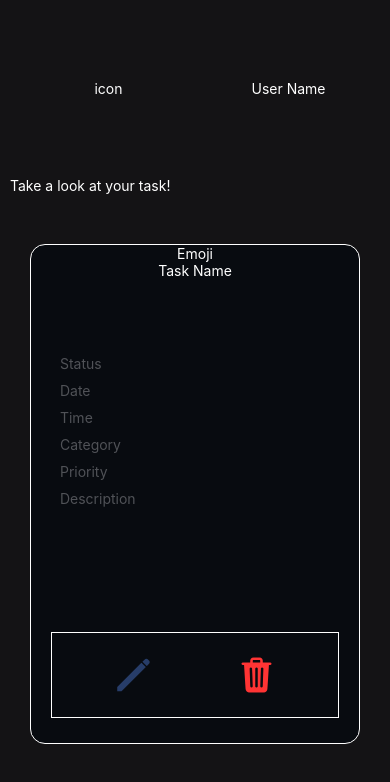
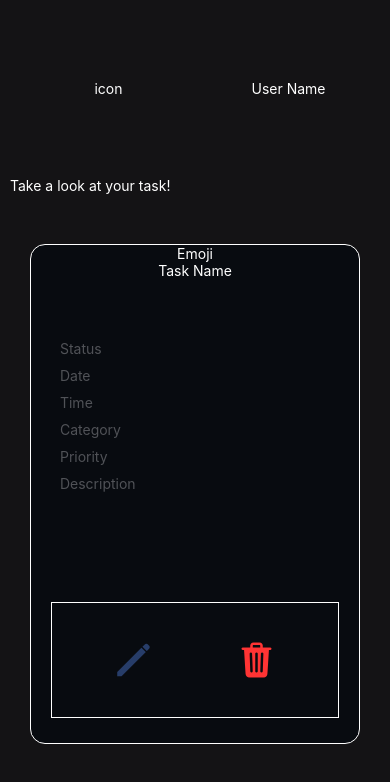
Before and after one commit to Diana-Camz/ToDoApp, a React Native app: screen /DetailTask in a window 390 px wide. Shown: the top 782 px of the page. Built offline with nearby package versions, Linux system fonts and the light colour scheme.

Commit message:
add style for background icon to the CustomIcon component

```diff
--- a/src/components/CustomIcon.js
+++ b/src/components/CustomIcon.js
@@ -1,11 +1,11 @@
 import { Pressable, StyleSheet, Text, View } from 'react-native'
 import React from 'react'
 import Ionicons from '@expo/vector-icons/Ionicons'
-import customIcon from '../styles/components/customIcon'
+import {customIcon} from '../styles/components/customIcon'
 
-const CustomIcon = ({onPress, iconName, color, size}) => {
+const CustomIcon = ({onPress, iconName, color, size, background}) => {
   return (
-    <View style={customIcon}>
+    <View style={background ? [customIcon.container, customIcon.background] : customIcon.container}>
       <Pressable onPress={onPress}>
         <Ionicons name={iconName} size={size} color={color}/>
       </Pressable>
--- a/src/styles/components/customIcon.js
+++ b/src/styles/components/customIcon.js
@@ -3,11 +3,16 @@ import { colorsTheme } from "../colorsTheme";
 
 export const customIcon = StyleSheet.create({
   container: {
-    backgroundColor: colorsTheme.red,
     height: 54,
     width: 100,
     alignItems: "center",
     justifyContent: "center",
     margin: 10,
   },
+  background: {
+    backgroundColor: colorsTheme.darkBlue,
+    height: 70,
+    width: 70,
+    borderRadius: 15,
+  },
 });
```
